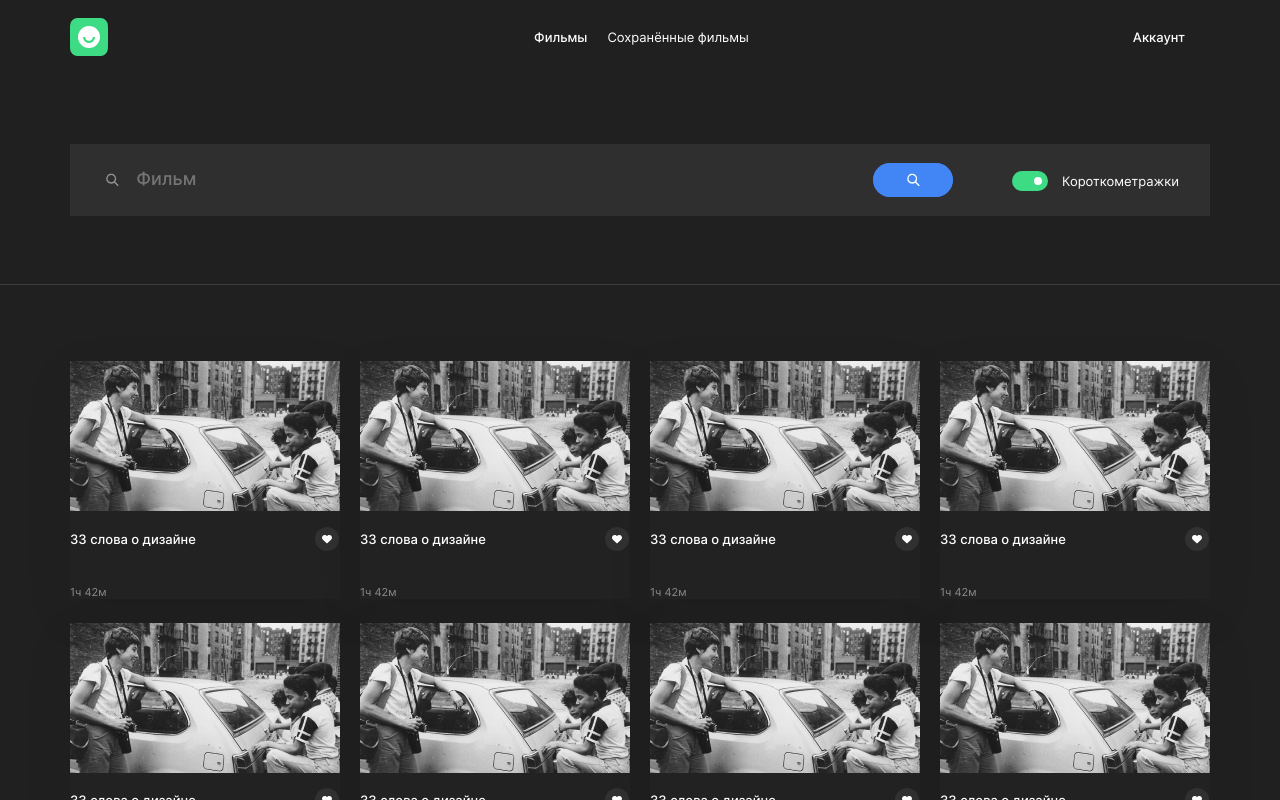
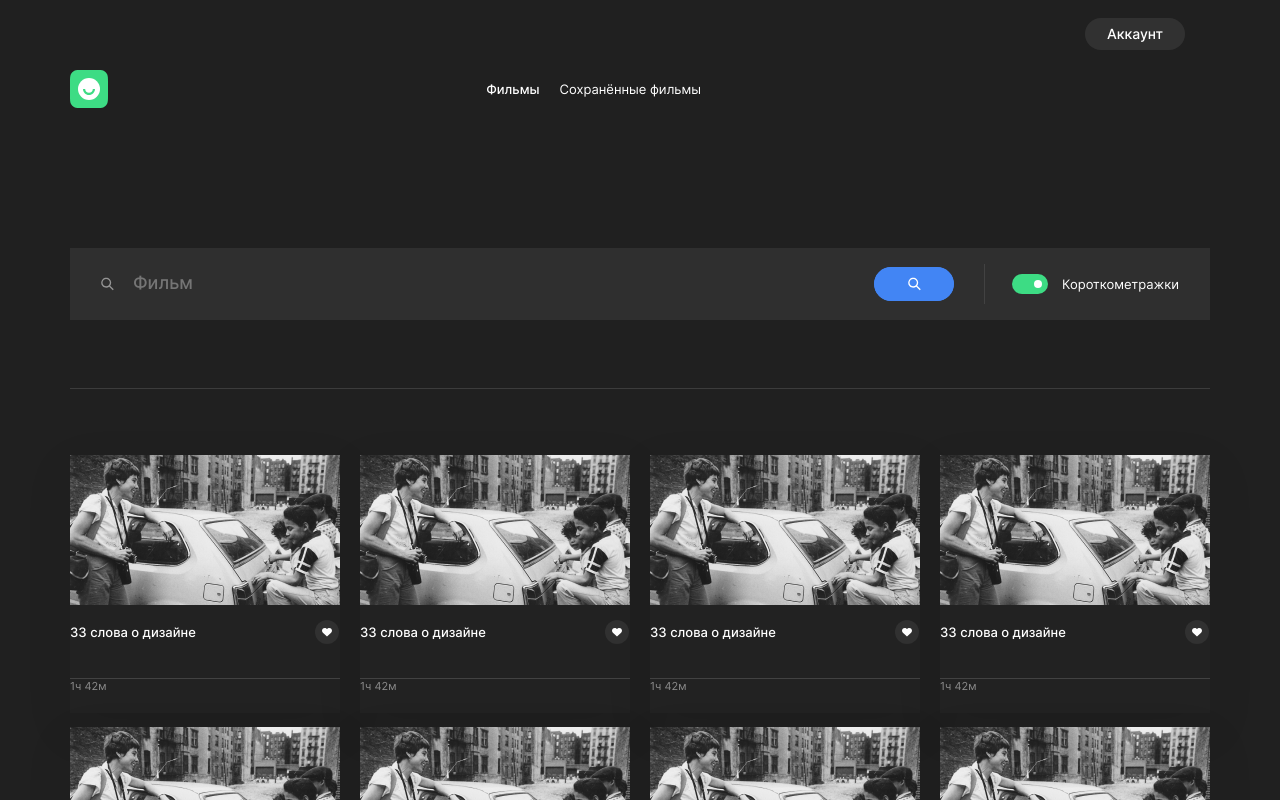
Before and after one commit to elena1983-zinatylina/movies-explorer-frontend, a React (Create React App) app: page /movies in a window 1280 px wide. Shown: the top 800 px of the page. Built offline with nearby package versions, Linux system fonts and the light colour scheme; the HTML template or start-up script is replaced by a standard one.

Commit message:
исправляю замечания после 1 ревью, ошибки  верстки

```diff
--- a/src/components/Footer/Footer.css
+++ b/src/components/Footer/Footer.css
@@ -1,6 +1,7 @@
 .footer {
-  margin: 0 70px;
-
+  margin: 0 auto;
+ max-width: 1280px;
+  width: 100%;
 }
 
 .footer__text {
@@ -13,11 +14,11 @@
   border-bottom: 1px solid #424242;
   padding-bottom: 20px;
   max-width: 1140px;
-  width: 100%;
+  width: 95%;
 }
 
 .footer__navigation {
-  width: 100%;
+  width: 95%;
   max-width: 1140px;
   display: flex;
   justify-content: space-between;
@@ -61,7 +62,12 @@
 
 @media screen and (max-width: 875px) {
   .footer {
-    margin: 0 30px;
+    margin: 0 auto;
+    max-width: 768px;
+  }
+  .footer__navigation {
+    max-width: 768px;
+    width: 95%;
   }
 }
 
--- a/src/components/Header/Header.css
+++ b/src/components/Header/Header.css
@@ -1,5 +1,6 @@
 .header {
     width: 100%;
+    max-width: 1280px;
     margin: 0 auto;
     padding: 18px 0;
     display: flex;
@@ -40,12 +41,16 @@
     .header__link_logo {
       margin-left: 30px;
     }
+    .header {
+      width: 100%;
+      max-width: 768px;
+    }
+
   }
 
   @media screen and (max-width: 854px) {
     .header {
       padding: 18px 0px;
-      max-width: 100%;
     }
 
     .header_movie {
@@ -62,4 +67,8 @@
     .header__logo {
       margin-left: 0px;
     }
+    .header {
+      width: 100%;
+      max-width: 320px;
+    }
   }
--- a/src/components/Main/Main.css
+++ b/src/components/Main/Main.css
@@ -9,5 +9,6 @@
   @media screen and (max-width: 875px) {
     .main {
       max-width: 768px;
+      width: 100%;
     }
   }
--- a/src/components/Main/Main.js
+++ b/src/components/Main/Main.js
@@ -11,16 +11,15 @@ import Footer from "../Footer/Footer";
 function Main() {
   return (
     <>
+    <Header />
       <main className="main">
-      <Header />
         <Promo />
         <AboutProject />
         <Techs />
         <AboutMe />
         <Portfolio />
-        <Footer />
       </main>
-
+       <Footer />
     </>
   );
 }
--- a/src/components/MoviesCard/MoviesCard.css
+++ b/src/components/MoviesCard/MoviesCard.css
@@ -1,5 +1,5 @@
 .card {
-    margin: 0;
+    margin: 0 0 0 0;
     padding: 0;
     display: flex;
     flex-direction: column;
@@ -66,7 +66,7 @@
   }
 
   .card__duration {
-    margin:  0;
+    margin:  0 0 20px 0;
     margin-top: 15px;
     padding: 0 0 0 0;
     text-align: start;
@@ -74,6 +74,7 @@
     font-size: 11px;
     font-weight: 400;
     line-height: normal;
+    border-top: 1px solid #424242;
   }
 
   @media screen and (max-width: 854px) {
--- a/src/components/Navigation/Navigation.css
+++ b/src/components/Navigation/Navigation.css
@@ -1,8 +1,6 @@
-.navigation {
-}
+.navigation {}
 
-.navigation_logout {
-}
+.navigation_logout {}
 
 .navigation-menu {
   display: flex;
@@ -35,14 +33,24 @@
 }
 
 .navigation-account__link {
+  display: flex;
   color: #fff;
   font-style: normal;
   text-decoration: none;
-  font-size: 13px;
+  font-size: 14px;
   font-weight: 500;
   line-height: 16px;
-  margin: 0;
-  margin-right: 25px;
+  margin: 0 25px 110px 0;
+  align-items: center;
+  text-align: center;
+  width: 100px;
+  height: 32px;
+  border-radius: 48px;
+  background: #313131;
+  border: none;
+  cursor: pointer;
+  flex-direction: column;
+  justify-content: center;
 }
 
 .navigation-account__icon {
@@ -116,11 +124,13 @@
 
 @media screen and (max-width: 854px) {
   .navigation-menu {
-   display: none;
+    display: none;
   }
+
   .navigation-burger {
     display: block;
   }
+
   .navigation-sidebar {
     position: fixed;
     top: 0;
@@ -135,10 +145,12 @@
     opacity: 0;
     visibility: hidden;
   }
+
   .navigation-sidebar_opened {
     visibility: visible;
     opacity: 1;
   }
+
   .navigation-sidebar__content {
     background-color: #202020;
     box-sizing: border-box;
@@ -153,6 +165,7 @@
     top: 0;
     right: 0;
   }
+
   .navigation-sidebar__menu {
     list-style: none;
     padding: 0;
@@ -162,6 +175,7 @@
     flex-direction: column;
     align-items: center;
   }
+
   .navigation-sidebar__title {
     font-size: 18px;
     font-weight: 500;
@@ -170,12 +184,15 @@
     padding: 0;
     padding-top: 30px;
   }
+
   .navigation-sidebar__title:first-of-type {
     padding-top: 0;
   }
+
   .navigation-sidebar__title:last-of-type {
     padding-bottom: 621px;
   }
+
   .navigation-sidebar__link {
     text-decoration: none;
     color: #fff;
@@ -183,13 +200,14 @@
     margin: 0;
     cursor: pointer;
   }
+
   .navigation-sidebar__link_active {
     text-decoration: underline;
-    text-decoration-thickness: 2px;
     color: #fff;
     text-underline-offset: 4px;
     text-decoration-skip-ink: auto;
   }
+
   .navigation-account_sidebar {
     display: flex;
     padding: 0;
@@ -198,14 +216,14 @@
     align-items: center;
     justify-content: center;
   }
+
   .navigation-btnclose {
     position: absolute;
     width: 22px;
     height: 22px;
     top: 27px;
     right: 27px;
-    background: url("../../images/close.svg") no-repeat center
-      transparent;
+    background: url("../../images/close.svg") no-repeat center transparent;
     border: none;
     cursor: pointer;
     padding: 0;
@@ -217,38 +235,48 @@
     margin-right: 14px;
     gap: 14px;
   }
+
   .navigation-btns__button {
     font-size: 10px;
     padding: 5px 12px;
   }
+
   .navigation-btns__button_type_reg {
     font-size: 10px;
     padding: 0;
   }
+
   .navigation-burger {
     margin-right: 0px;
     width: 40px;
     height: 43px;
   }
+
   .navigation-sidebar__content {
     width: 100%;
   }
+
   .navigation-btnclose {
     top: 16px;
     right: 19px;
   }
+
   .navigation-sidebar__menu {
     padding-top: 144px;
   }
+
   .navigation-sidebar__title {
     padding-top: 26px;
   }
+
   .navigation-sidebar__title:last-of-type {
     padding-bottom: 444px;
   }
+
   .navigation-sidebar__link_active {
     text-underline-offset: 7px;
   }
+
   .navigation-account_sidebar {
     padding-bottom: 48px;
   }
--- a/src/components/Navigation/Navigation.js
+++ b/src/components/Navigation/Navigation.js
@@ -38,9 +38,9 @@ function Navigation({ loggedIn }) {
         </NavLink>
       </div>}
 
-      {loggedIn && <button className='navigation-burger button' type='button' onClick={openNavigationSidebar}></button>}
+      { <button className='navigation-burger button' type='button' onClick={openNavigationSidebar}></button>}
 
-      {loggedIn && <aside className={`navigation-sidebar ${isNavigationSidebar ? 'navigation-sidebar_opened' : ''}`} >
+      { <aside className={`navigation-sidebar ${isNavigationSidebar ? 'navigation-sidebar_opened' : ''}`} >
         <div className='navigation-sidebar__content'>
           <ul className='navigation-sidebar__menu'>
             <li className='navigation-sidebar__title'><NavLink to='/' className={({ isActive }) => `navigation-sidebar__link link ${isActive ? 'navigation-sidebar__link_active' : ''}`}>Главная</NavLink></li>
--- a/src/components/SearchForm/SearchForm.css
+++ b/src/components/SearchForm/SearchForm.css
@@ -1,8 +1,9 @@
 .seachform {
-  padding: 70px 70px 0;
+  padding: 70px 0px 0;
+  max-width: 1140px;
   border-bottom: 1px solid rgba(170, 170, 170, 0.2);
   margin-bottom: 44px;
-
+  margin-left: 70px;
 }
 
 .seachform__input-container {
@@ -18,6 +19,7 @@
 .seachform__input {
   margin: -51px;
   padding: 0px;
+  padding-right: 0;
   color: #8B8B8B;
   font-size: 18px;
   font-weight: 500;
@@ -34,11 +36,11 @@
 }
 
 .seachform__blackbtn{
-
+  margin: 0 7px 0 -5px;
 }
 
 .seachform__btn {
-  margin: 0;
+  margin: 0 -23px 0 10px;
   padding: 0;
   max-width: 80px;
   height: 34px;
@@ -52,13 +54,14 @@
   display: flex;
   flex-direction: row;
   align-items: center;
+  border-left: 1px solid #424242;
+  padding: 0 0 0 0 ;
 }
 
 .seachform__checkbox {
   position: absolute;
   z-index: -1;
   opacity: 0;
-
 }
 
 .seachform__label {
@@ -68,8 +71,8 @@
   display: inline-flex;
   align-items: center;
   text-align: center;
-  margin: 0 21px -1px 1px;
-  padding: 0;
+  margin: 0 11px 0px 17px;
+  padding: 10px;
 }
 
 .seachform__checkbox+.seachform__label::before {
--- a/src/components/SearchForm/SearchForm.js
+++ b/src/components/SearchForm/SearchForm.js
@@ -6,10 +6,10 @@ import Iconfind from "../../images/iconfind.svg";
 function SearchForm() {
   return (
     <section className='seachform'>
-      <div className='seachform__input-container'>
+      <form className='seachform__input-container'>
       <img className="seachform__blackbtn button"
                         src={Iconfind}
-                        alt='знак поиск'></img>
+                        alt='знак поиск темный'></img>
         <input className='seachform__input' placeholder='Фильм' required></input>
         <img className="seachform__btn button"
                         src={Find}
@@ -18,7 +18,7 @@ function SearchForm() {
         <input type='checkbox' className='seachform__checkbox' id='seachform__checkbox' value='yes'></input>
         <label className='seachform__label link' htmlFor='seachform__checkbox'>Короткометражки</label>
       </div>
-      </div>
+      </form>
 
     </section>
   );
```
